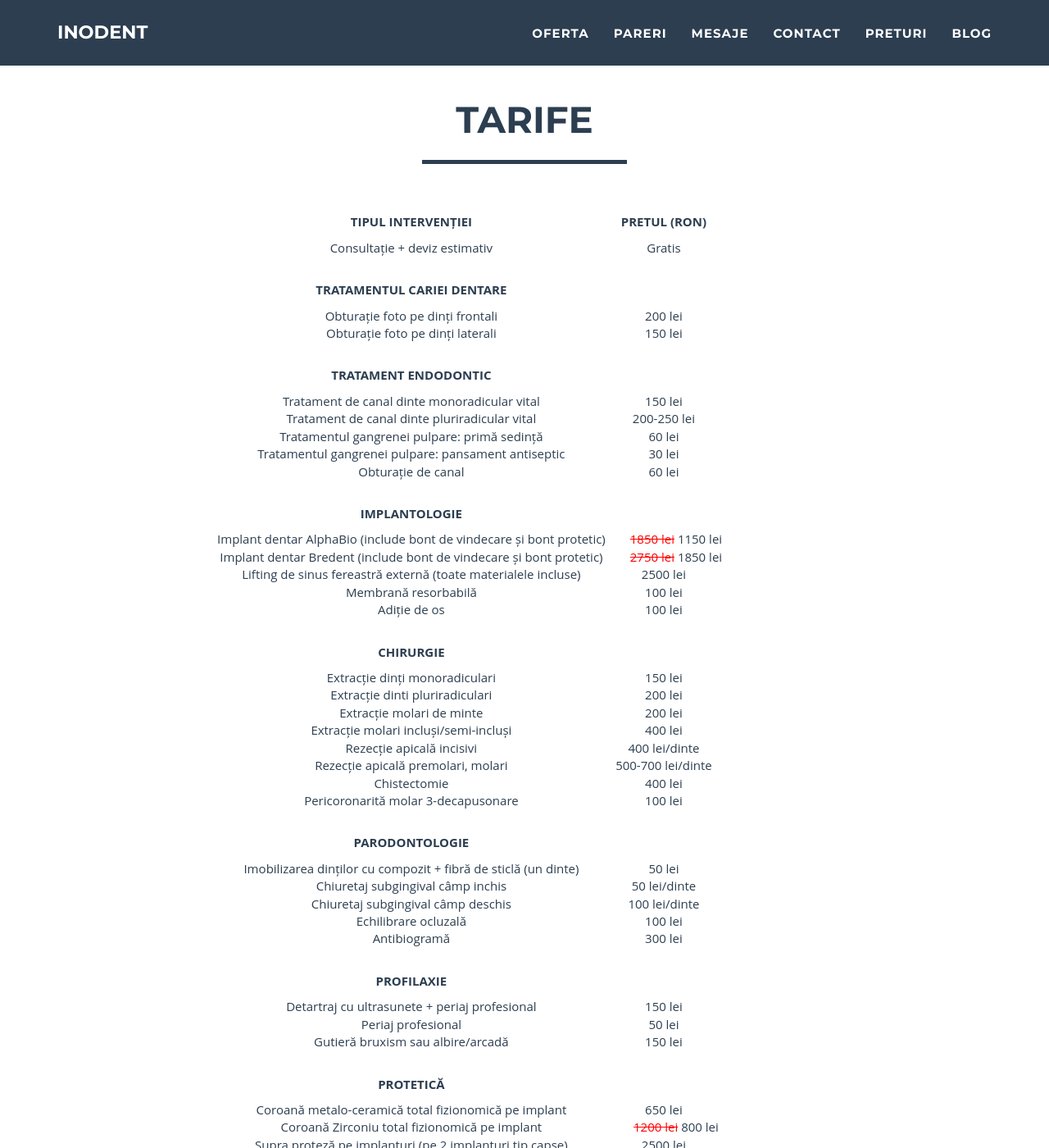
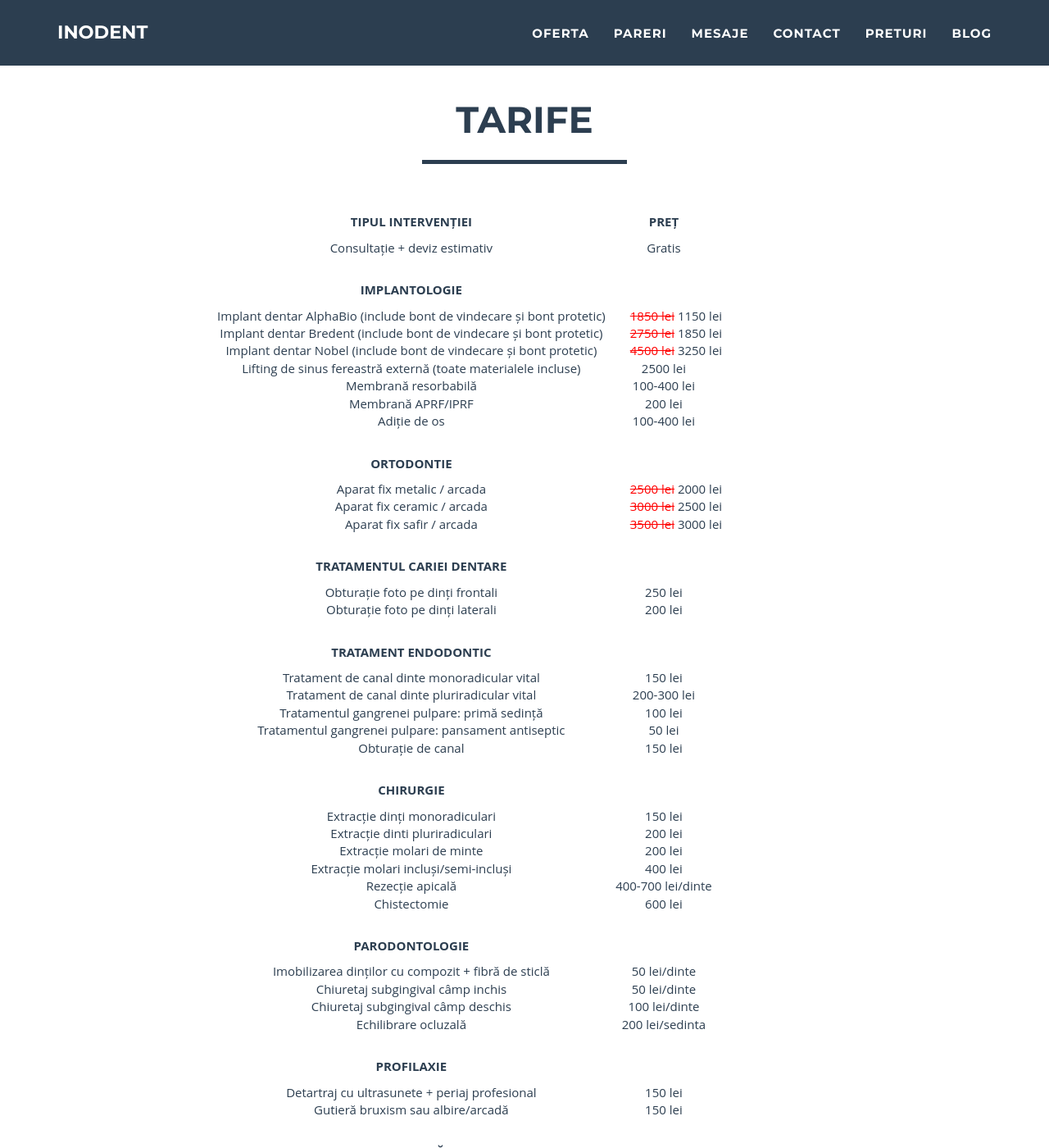
Before and after one commit to littledentgopo/offerdent, a Jekyll site: the page built from tarife.html, in a window 1280 px wide and 1400 px high, scrolled down 976 px. Shown: the whole window at 82% size. Built offline with Jekyll 4.4.1, drawn with Linux system fonts in a browser that asks for light colours; comment, search, counter and statistics services are not loaded; some of the changed text lies outside the part shown.

Commit message:
change prices

```diff
--- a/_includes/pricestable.html
+++ b/_includes/pricestable.html
@@ -1,58 +1,66 @@
 <table id="pricesTable">
    <tbody>
-       <tr><th>TIPUL INTERVENȚIEI</th><th>PRETUL (RON)</th></tr>
+       <tr><th>TIPUL INTERVENȚIEI</th><th>PREȚ</th></tr>
        <tr><td>Consultație + deviz estimativ</td><td>Gratis</td></tr>
 
+
+       <tr><th>IMPLANTOLOGIE</th><th></th></tr>
+       <tr><td>Implant dentar AlphaBio (include bont de vindecare și bont protetic)</td><td><del> 1850 lei</del><span> 1150 lei</span></td></tr>
+        <tr><td>Implant dentar Bredent (include bont de vindecare și bont protetic)</td><td><del> 2750 lei</del><span> 1850 lei</span></td></tr>
+        <tr><td>Implant dentar Nobel (include bont de vindecare și bont protetic)</td><td><del> 4500 lei</del><span> 3250 lei</span></td></tr>
+
+       <tr><td>Lifting de sinus fereastră externă (toate materialele incluse)</td><td>2500 lei</td></tr>
+       <tr><td>Membrană resorbabilă</td><td>100-400 lei</td></tr>
+       <tr><td>Membrană APRF/IPRF</td><td>200 lei</td></tr>
+       <tr><td>Adiție de os</td><td>100-400 lei</td></tr>
+
+       <tr><th>ORTODONTIE</th><th></th></tr>
+       <tr><td>Aparat fix metalic / arcada</td><td><del> 2500 lei</del><span> 2000 lei</span></td></tr>
+       <tr><td>Aparat fix ceramic / arcada</td><td><del> 3000 lei</del><span> 2500 lei</span></td></tr>
+       <tr><td>Aparat fix safir / arcada </td><td><del> 3500 lei</del><span> 3000 lei</span></td></tr>
+
+
        <tr><th>TRATAMENTUL CARIEI DENTARE</th><th></th></tr>
-       <tr><td>Obturație foto pe dinți frontali</td><td>200 lei</td></tr>
-       <tr><td>Obturație foto pe dinți laterali</td><td>150 lei</td></tr>
+       <tr><td>Obturație foto pe dinți frontali</td><td>250 lei</td></tr>
+       <tr><td>Obturație foto pe dinți laterali</td><td>200 lei</td></tr>
 
        <tr><th>TRATAMENT ENDODONTIC</th><th></th></tr>
        <tr><td>Tratament de canal dinte monoradicular vital</td><td>150 lei</td></tr>
-       <tr><td>Tratament de canal dinte pluriradicular vital</td><td>200-250 lei</td></tr>
-       <tr><td>Tratamentul gangrenei pulpare: primă sedință</td><td>60 lei</td></tr>
-       <tr><td>Tratamentul gangrenei pulpare: pansament antiseptic</td><td>30 lei</td></tr>
-       <tr><td>Obturație de canal</td><td>60 lei</td></tr>
-
-       <tr><th>IMPLANTOLOGIE</th><th></th></tr>
-       <tr><td>Implant dentar AlphaBio (include bont de vindecare și bont protetic)</td><td><del> 1850 lei</del><span> 1150 lei</span></td></tr>
-         <tr><td>Implant dentar Bredent (include bont de vindecare și bont protetic)</td><td><del> 2750 lei</del><span> 1850 lei</span></td></tr>
-       <tr><td>Lifting de sinus fereastră externă (toate materialele incluse)</td><td>2500 lei</td></tr>
-       <tr><td>Membrană resorbabilă</td><td>100 lei</td></tr>
-       <tr><td>Adiție de os</td><td>100 lei</td></tr>
+       <tr><td>Tratament de canal dinte pluriradicular vital</td><td>200-300 lei</td></tr>
+       <tr><td>Tratamentul gangrenei pulpare: primă sedință</td><td>100 lei</td></tr>
+       <tr><td>Tratamentul gangrenei pulpare: pansament antiseptic</td><td>50 lei</td></tr>
+       <tr><td>Obturație de canal</td><td>150 lei</td></tr>
 
        <tr><th>CHIRURGIE</th><th></th></tr>
        <tr><td>Extracție dinți monoradiculari</td><td>150 lei</td></tr>
        <tr><td>Extracție dinti pluriradiculari</td><td>200 lei</td></tr>
        <tr><td>Extracție molari de minte</td><td>200 lei</td></tr>
        <tr><td>Extracție molari incluși/semi-incluși</td><td>400 lei</td></tr>
-       <tr><td>Rezecție apicală incisivi</td><td>400 lei/dinte</td></tr>
-       <tr><td>Rezecție apicală premolari, molari</td><td>500-700 lei/dinte</td></tr>
-       <tr><td>Chistectomie</td><td>400 lei</td></tr>
-       <tr><td>Pericoronarită molar 3-decapusonare</td><td>100 lei</td></tr>
+       <tr><td>Rezecție apicală</td><td>400-700 lei/dinte</td></tr>
+       <tr><td>Chistectomie</td><td>600 lei</td></tr>
 
        <tr><th>PARODONTOLOGIE</th><th></th></tr>
-       <tr><td>Imobilizarea dinților cu compozit + fibră de sticlă (un dinte)</td><td>50 lei</td></tr>
+       <tr><td>Imobilizarea dinților cu compozit + fibră de sticlă</td><td>50 lei/dinte</td></tr>
        <tr><td>Chiuretaj subgingival câmp inchis</td><td>50 lei/dinte</td></tr>
        <tr><td>Chiuretaj subgingival câmp deschis</td><td>100 lei/dinte</td></tr>
-       <tr><td>Echilibrare ocluzală</td><td>100 lei</td></tr>
-       <tr><td>Antibiogramă</td><td>300 lei</td></tr>
+       <tr><td>Echilibrare ocluzală</td><td>200 lei/sedinta</td></tr>
 
        <tr><th>PROFILAXIE</th><th></th></tr>
        <tr><td>Detartraj cu ultrasunete + periaj profesional</td><td>150 lei</td></tr>
-       <tr><td>Periaj profesional</td><td>50 lei</td></tr>
        <tr><td>Gutieră bruxism sau albire/arcadă</td><td>150 lei</td></tr>
 
        <tr><th>PROTETICĂ</th><th></th></tr>
-       <tr><td>Coroană metalo-ceramică total fizionomică pe implant</td><td>650 lei</td></tr>
-       <tr><td>Coroană Zirconiu total fizionomică pe implant</td><td><del>1200 lei</del><span> 800 lei</span></td></tr>
+       <tr><td>Coroană metalo-ceramică total fizionomică pe implant</td><td>700 lei</td></tr>
+       <tr><td>Coroană Zirconiu total fizionomică pe implant</td><td><del>1200 lei</del><span> 850 lei</span></td></tr>
        <tr><td>Supra proteză pe implanturi (pe 2 implanturi tip capse)</td><td>2500 lei</td></tr>
        <tr><td>Supra proteză pe implanturi (pe 4 implanturi tip capse)</td><td>3000 lei</td></tr>
        <tr><td><b>*</b></td><td></td></tr>
-       <tr><td>Coroană metalo-ceramică total fizionomică</td><td>450 lei</td></tr>
-       <tr><td>Coroană Zirconiu total fizionomică</td><td><del>1000 lei</del><span> 600 lei</span></td></tr>
+       <tr><td>Coroană metalo-ceramică total fizionomică</td><td>600 lei</td></tr>
+       <tr><td>Coroană Zirconiu total fizionomică</td><td><del>1000 lei</del><span> 750 lei</span></td></tr>
        <tr><td>Coroană integral ceramică total fizionomică</td><td>1000 lei</td></tr>
        <tr><td>Coroană acrilică</td><td>150 lei</td></tr>
+       <tr><td>Coroană/fațetă provizorie</td><td>50-80 lei</td></tr>
+
        <tr><td><b>*</b></td><td></td></tr>
        <tr><td>Fațete dentare</td><td>1000 lei</td></tr>
        <tr><td><b>*</b></td><td></td></tr>
```
Also changed, not shown: other parts of _includes/pricestable.html (+3 -3 lines).
